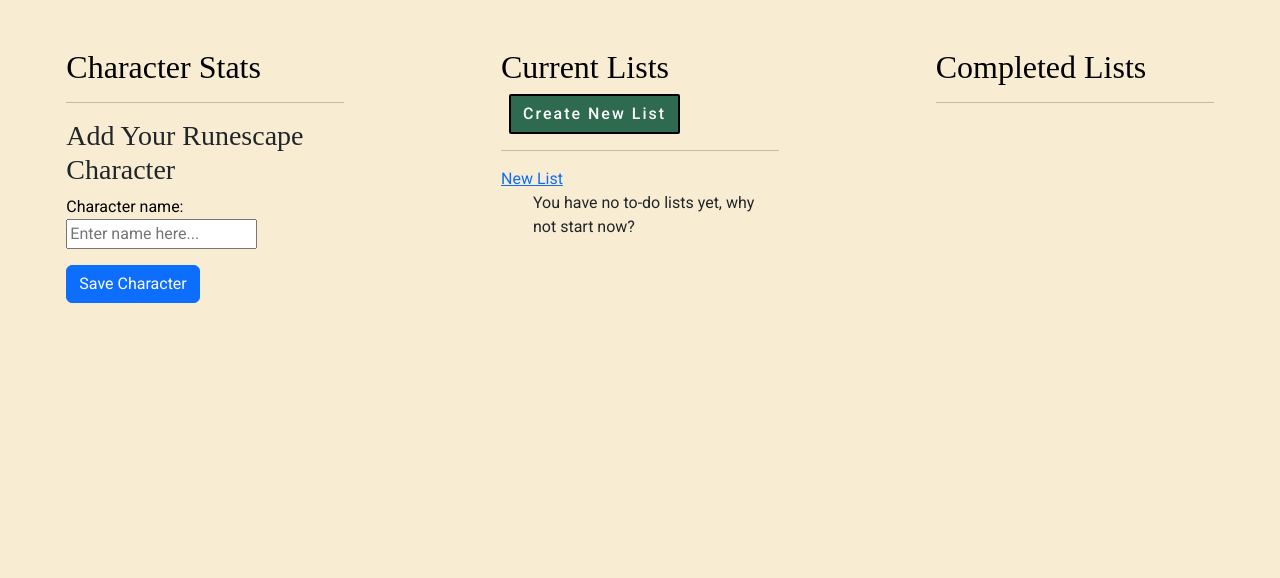
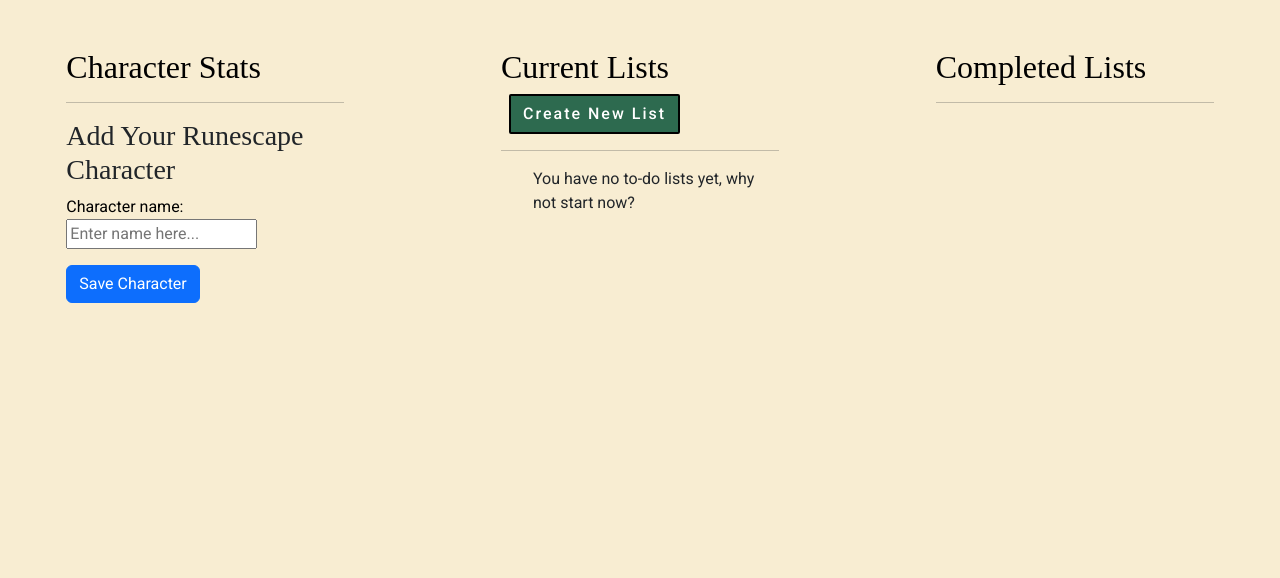
Before and after one commit to Code-Dearman/Django-Capstone, a Django app: page /profile/ in a window 1280 px wide. Shown: the part 64-642 px from the top of the page. Run offline with Django 4.2, Linux system fonts and the light colour scheme; the visitor is signed in with stand-in values (Sample User, id 1); data that the repository does not hold is empty; some libraries are stand-ins or nearby versions; some web fonts are replaced.

Commit message:
remove unneccessary newlist link

```diff
--- a/to_do/templates/to_do/profile.html
+++ b/to_do/templates/to_do/profile.html
@@ -42,10 +42,9 @@
     <!-- Current list container -->
     <div class="col-sm-12 col-lg-3">
         <div class="container mt-5">
-                <h2 class="textMain">Current Lists</h2>
-                <a href="{% url 'create_list' %}"><button class="btn loginButton mx-2">Create New List</button></a>
+            <h2 class="textMain">Current Lists</h2>
+            <a href="{% url 'create_list' %}"><button class="btn loginButton mx-2">Create New List</button></a>
             <hr>
-            <a href="{% url 'create_list' %}" class="mb-5">New List</a>
             <ul class="profileLists">
 
                 {% for task in user_lists %}
```
